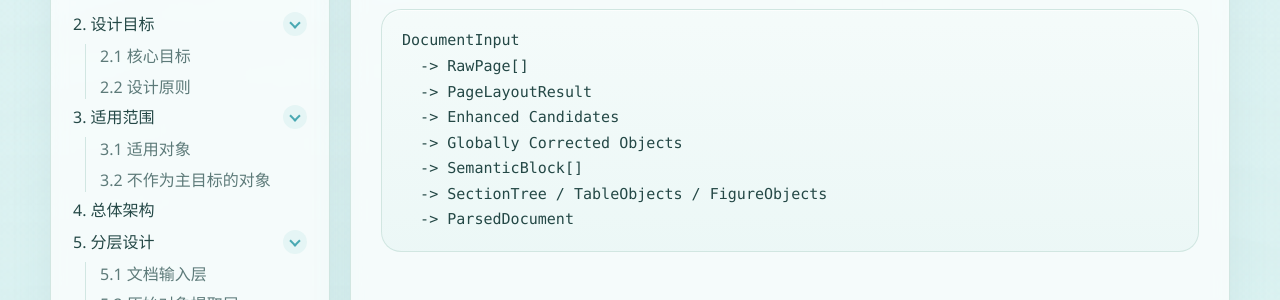
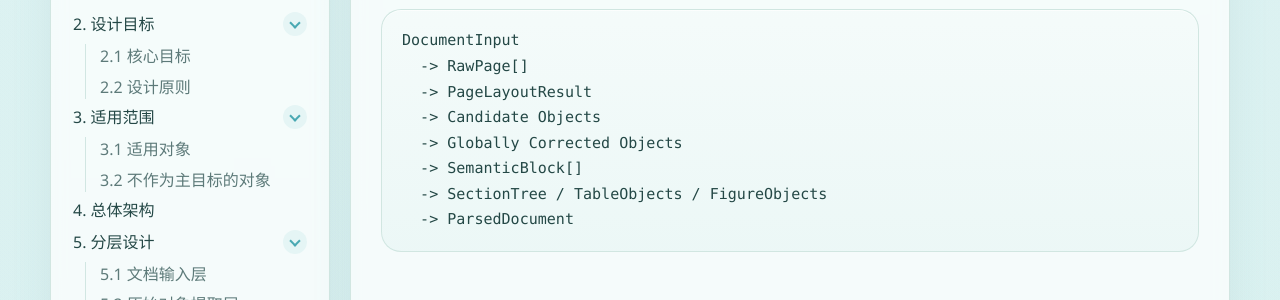
Before and after one commit to 8888-baiyi-8888/8888-baiyi-8888.github.io, a Jekyll site: the page built from research/doc-parsing/standard-pdf-structured-extraction.md, in a window 1280 px wide and 900 px high, scrolled down 2616 px. Shown: the part 229-529 px from the top of the window. Built offline with Jekyll 4.4.1, drawn with Linux system fonts in a browser that asks for light colours; some of the changed text lies outside the part shown.

Commit message:
“个人研究：标准 PDF 高精度结构化提取系统设计内容修复”

```diff
--- a/research/doc-parsing/standard-pdf-structured-extraction.md
+++ b/research/doc-parsing/standard-pdf-structured-extraction.md
@@ -79,7 +79,7 @@ updated_at: 2026-04-01
 DocumentInput
   -> RawPage[]
   -> PageLayoutResult
-  -> Enhanced Candidates
+  -> Candidate Objects
   -> Globally Corrected Objects
   -> SemanticBlock[]
   -> SectionTree / TableObjects / FigureObjects
```
Also changed, not shown: other parts of research/doc-parsing/standard-pdf-structured-extraction.md (+11 -5 lines).
